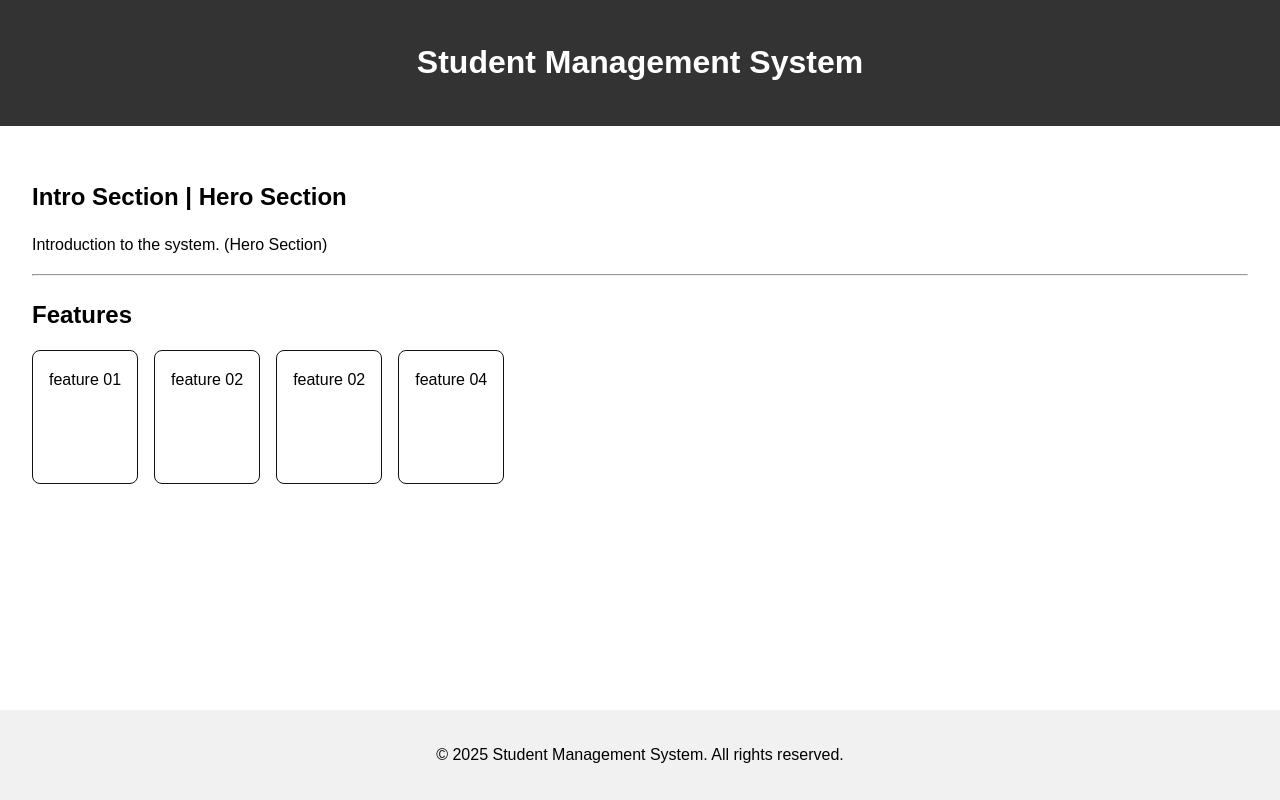
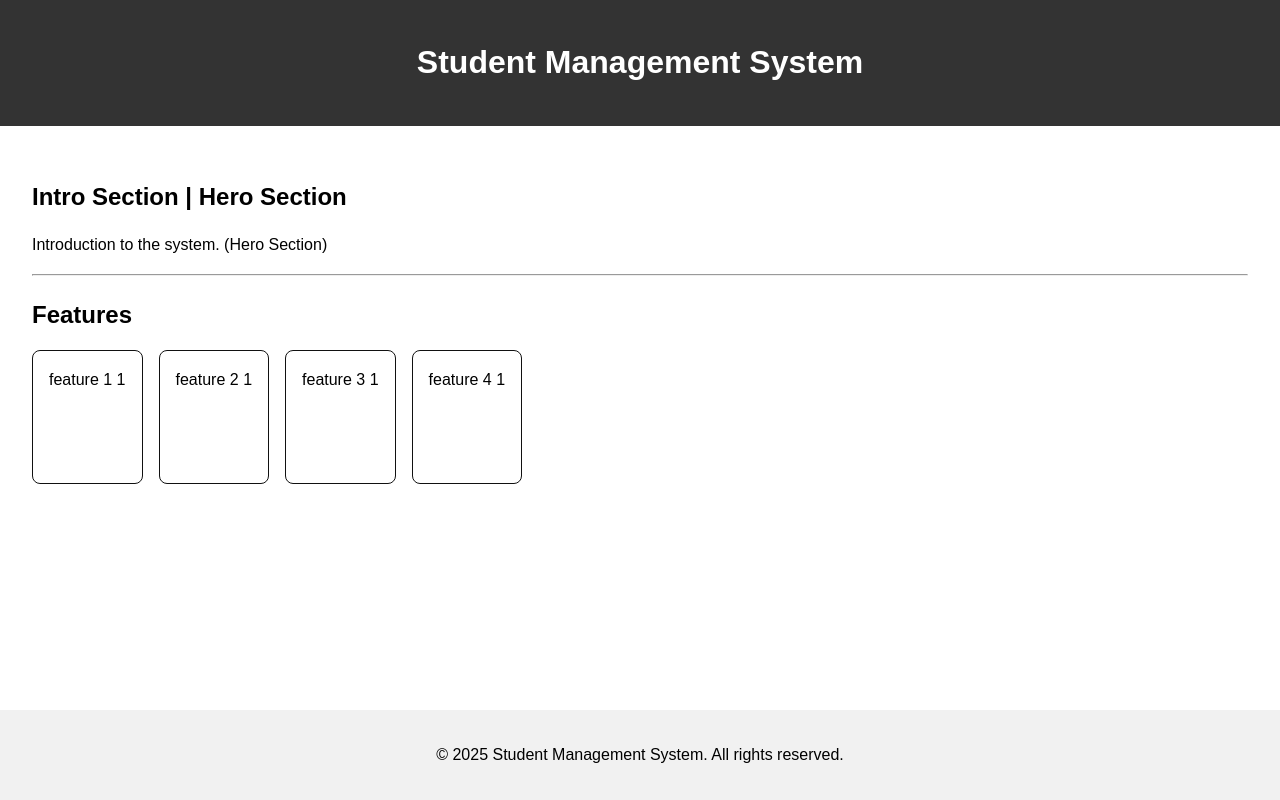
Before and after one commit to NightHawkNB/UGTA-react-frontend, a React (Vite) app: page / in a window 1280 px wide. Built offline with nearby package versions, Linux system fonts and the light colour scheme.

Commit message:
[NEW] Session-04 | Props

```diff
--- a/src/App.jsx
+++ b/src/App.jsx
@@ -3,6 +3,7 @@ import { FeatureItem } from "./components/feature.jsx"
 import { Header } from "./components/header.jsx";
 
 function App() {
+
   return (
     <div className="main-container">
 
@@ -22,10 +23,10 @@ function App() {
           <h2 className="section-heading">Features</h2>
 
           <div className="feature-grid">
-            <FeatureItem name="feature 01" />
-            <FeatureItem name="feature 02" />
-            <FeatureItem name="feature 02" />
-            <FeatureItem name="feature 04" />
+            <FeatureItem title="feature 1" index={1} />
+            <FeatureItem title="feature 2" index={1} />
+            <FeatureItem title="feature 3" index={1} />
+            <FeatureItem title="feature 4" index={1} />
           </div>
         </div>
 
--- a/src/components/feature.jsx
+++ b/src/components/feature.jsx
@@ -1,7 +1,9 @@
 
-function FeatureItem({ name }) {
+function FeatureItem({ title, index }) {
     return (
-        <div className="feature-item">{ name }</div>
+        <div className="feature-item">
+            { title } { index }
+        </div>
     )
 }
 
```
